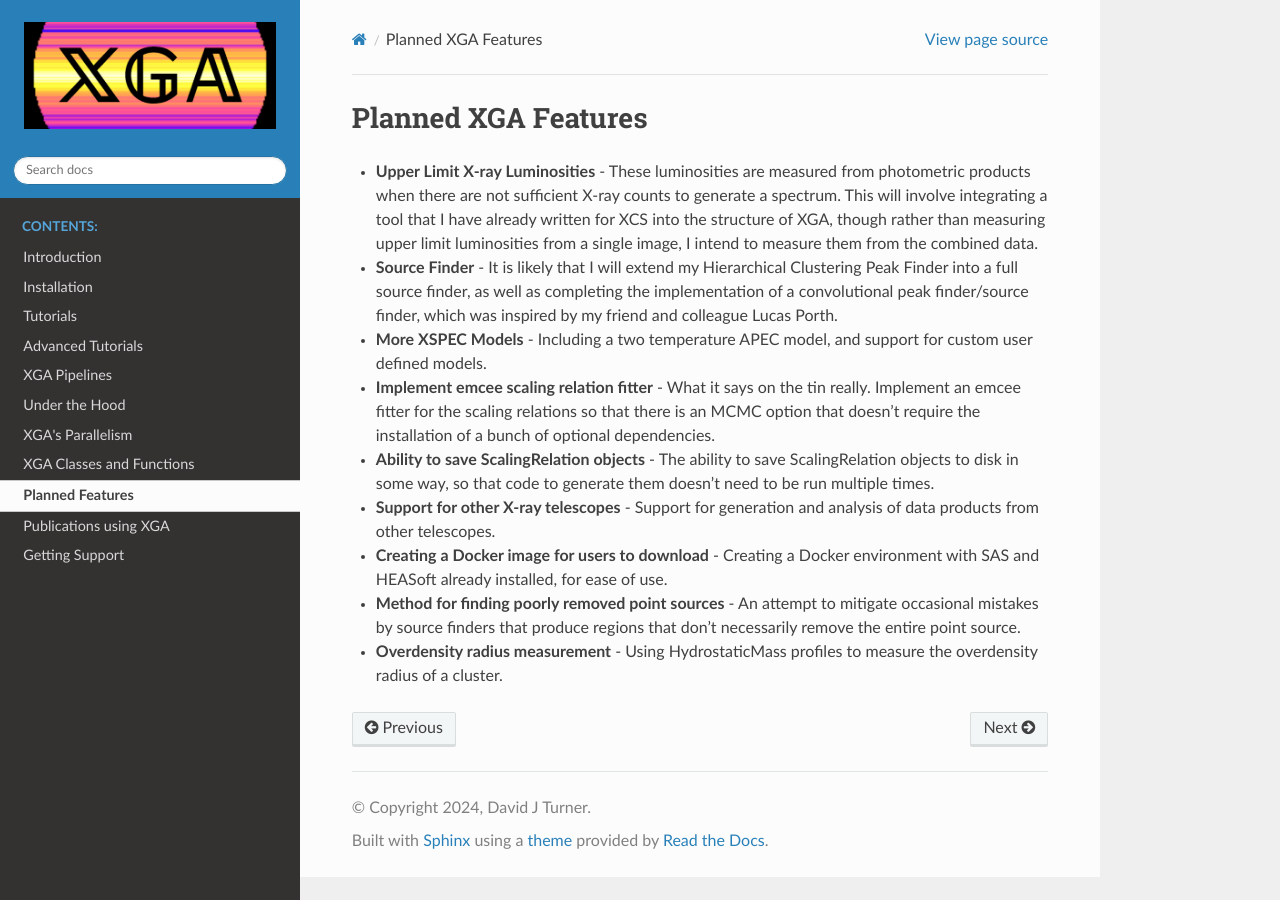
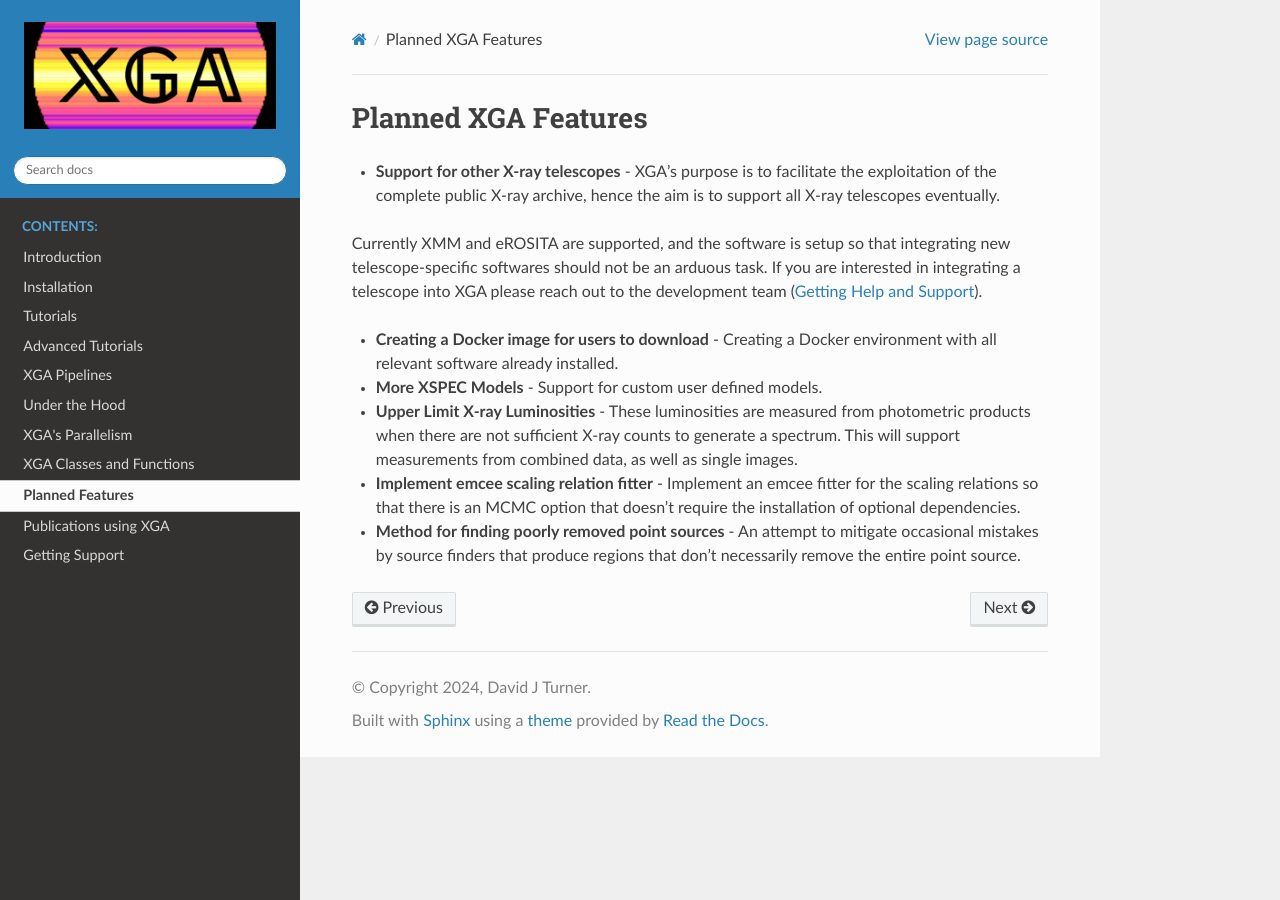
Before and after one commit to DavidT3/XGA, a Sphinx documentation site: the page built from docs/source/future.rst, in a window 1280 px wide. Built offline with Sphinx 7.4.7 and the Read the Docs theme 2.0.0, drawn with Linux system fonts in a browser that asks for light colours; pages that are not in the unit, such as notebooks, are missing from menus.

Commit message:
updating future plans

```diff
--- a/docs/source/future.rst
+++ b/docs/source/future.rst
@@ -1,20 +1,16 @@
 Planned XGA Features
 ========================
 
-* **Upper Limit X-ray Luminosities** - These luminosities are measured from photometric products when there are not sufficient X-ray counts to generate a spectrum. This will involve integrating a tool that I have already written for XCS into the structure of XGA, though rather than measuring upper limit luminosities from a single image, I intend to measure them from the combined data.
+* **Support for other X-ray telescopes** - XGA's purpose is to facilitate the exploitation of the complete public X-ray archive, hence the aim is to support all X-ray telescopes eventually.
+Currently XMM and eROSITA are supported, and the software is setup so that integrating new telescope-specific softwares should not be an arduous task. If you are interested in integrating
+a telescope into XGA please reach out to the development team (:doc:`support`).
 
-* **Source Finder** - It is likely that I will extend my Hierarchical Clustering Peak Finder into a full source finder, as well as completing the implementation of a convolutional peak finder/source finder, which was inspired by my friend and colleague Lucas Porth.
+* **Creating a Docker image for users to download** - Creating a Docker environment with all relevant software already installed.
 
-* **More XSPEC Models** - Including a two temperature APEC model, and support for custom user defined models.
+* **More XSPEC Models** - Support for custom user defined models.
 
-* **Implement emcee scaling relation fitter** - What it says on the tin really. Implement an emcee fitter for the scaling relations so that there is an MCMC option that doesn't require the installation of a bunch of optional dependencies.
+* **Upper Limit X-ray Luminosities** - These luminosities are measured from photometric products when there are not sufficient X-ray counts to generate a spectrum. This will support measurements from combined data, as well as single images.
 
-* **Ability to save ScalingRelation objects** - The ability to save ScalingRelation objects to disk in some way, so that code to generate them doesn't need to be run multiple times.
-
-* **Support for other X-ray telescopes** - Support for generation and analysis of data products from other telescopes.
-
-* **Creating a Docker image for users to download** - Creating a Docker environment with SAS and HEASoft already installed, for ease of use.
+* **Implement emcee scaling relation fitter** - Implement an emcee fitter for the scaling relations so that there is an MCMC option that doesn't require the installation of optional dependencies.
 
 * **Method for finding poorly removed point sources** - An attempt to mitigate occasional mistakes by source finders that produce regions that don't necessarily remove the entire point source.
-
-* **Overdensity radius measurement** - Using HydrostaticMass profiles to measure the overdensity radius of a cluster.
```
